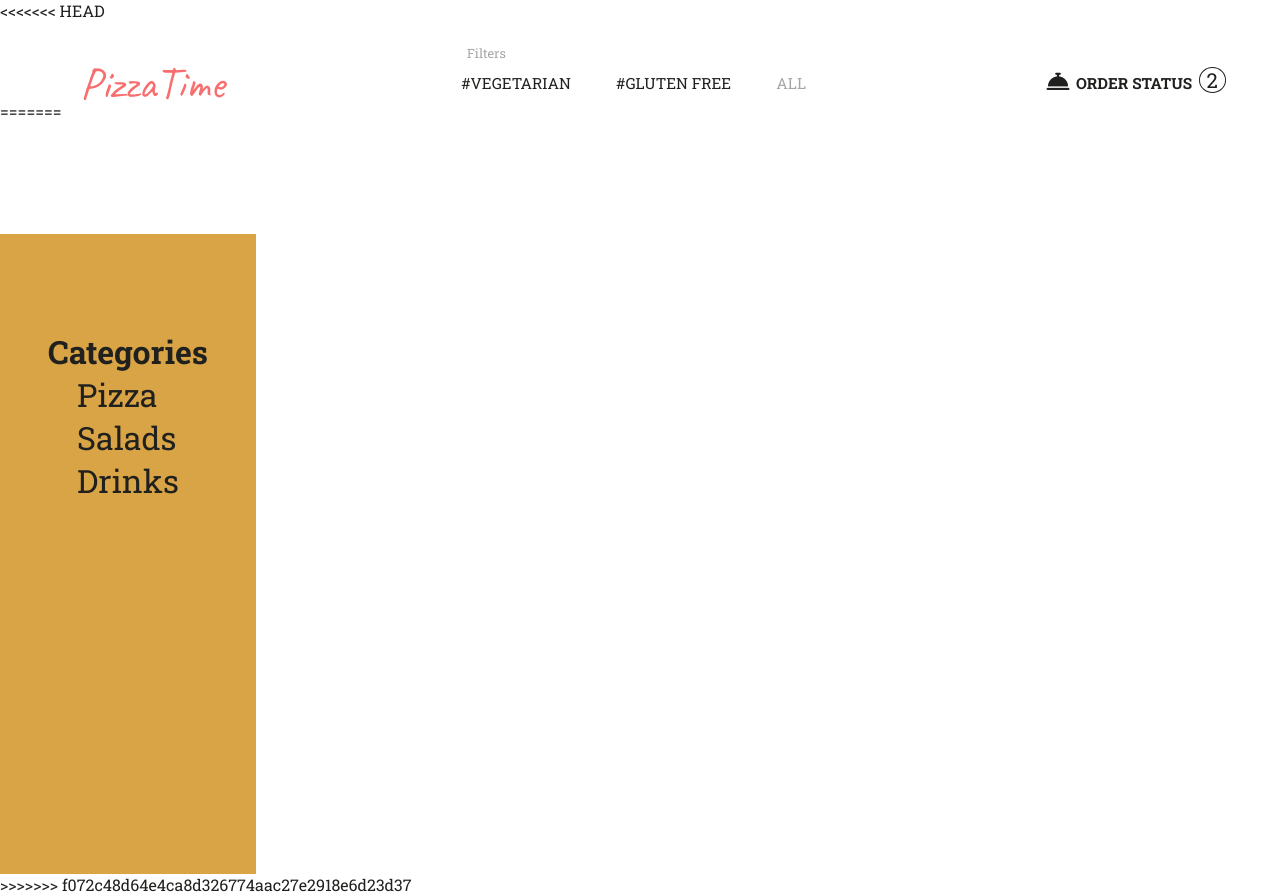
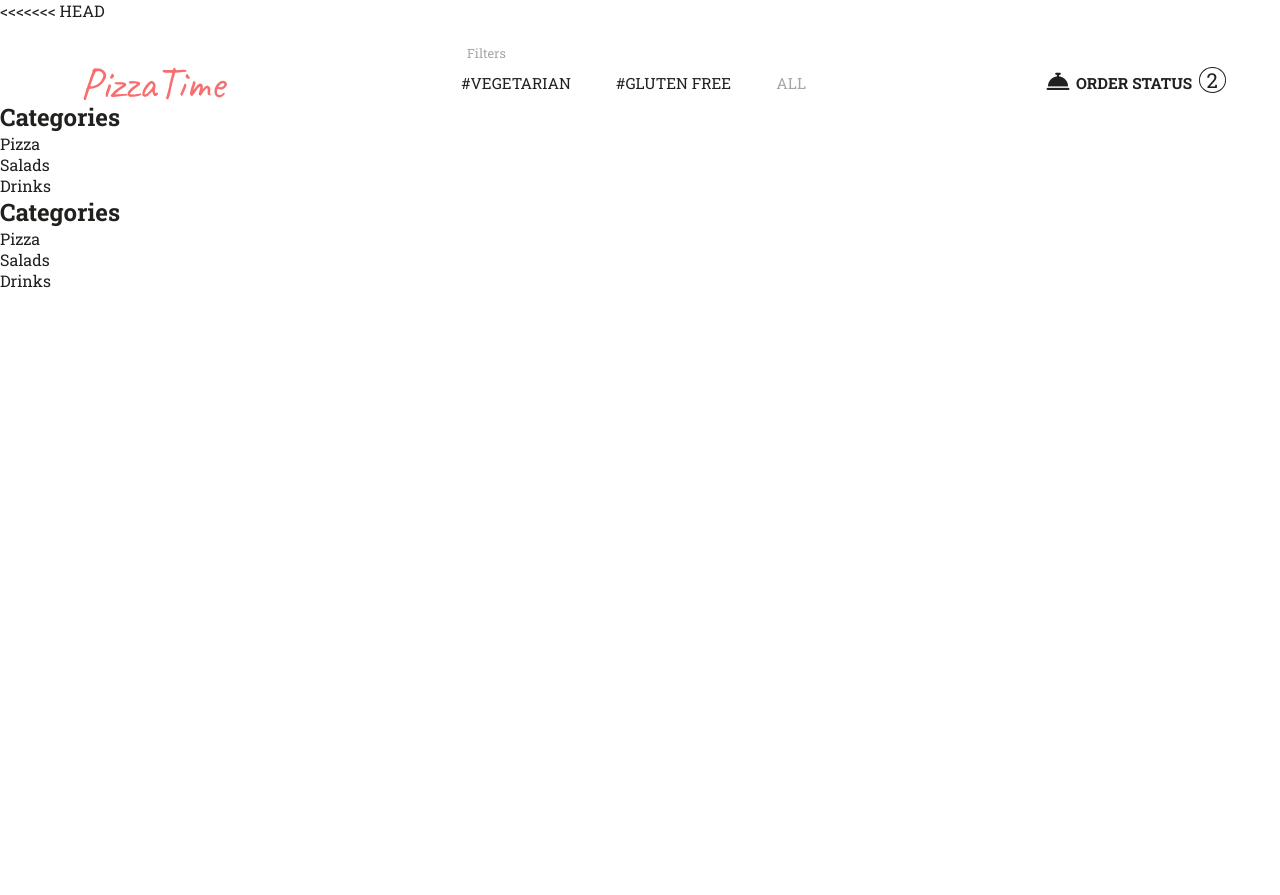
Before and after one commit to Mauricio-Sotela/Online_Shop, a website: page src/index.html in a window 1280 px wide. After the commit the page ends 800 px from the top, so only its background shows below. Drawn offline with nearby package versions, Linux system fonts and the light colour scheme; files that its build step writes are made by us from their sources.

Commit message:
Update index.html

```diff
--- a/src/index.html
+++ b/src/index.html
@@ -35,16 +35,16 @@
                 </div>
 
         </nav>
-
-
-    </main>
-</body>
-</html>
-=======
-    <link rel="stylesheet" href="./styles/style.css" />
-  </head>
-  <body>
-    <section>
+        <section>
+      <div class="leftItems">
+        <h1 class="categories">Categories</h1>
+        <ul class="demo">
+          <li class="pizza">Pizza</li>
+          <li class="salads">Salads</li>
+          <li class="drinks">Drinks</li>
+        </ul>
+      </div>
+    </section><section>
       <div class="leftItems">
         <h1 class="categories">Categories</h1>
         <ul class="demo">
@@ -54,6 +54,7 @@
         </ul>
       </div>
     </section>
-  </body>
+
+    </main>
+</body>
 </html>
->>>>>>> f072c48d64e4ca8d326774aac27e2918e6d23d37
```
